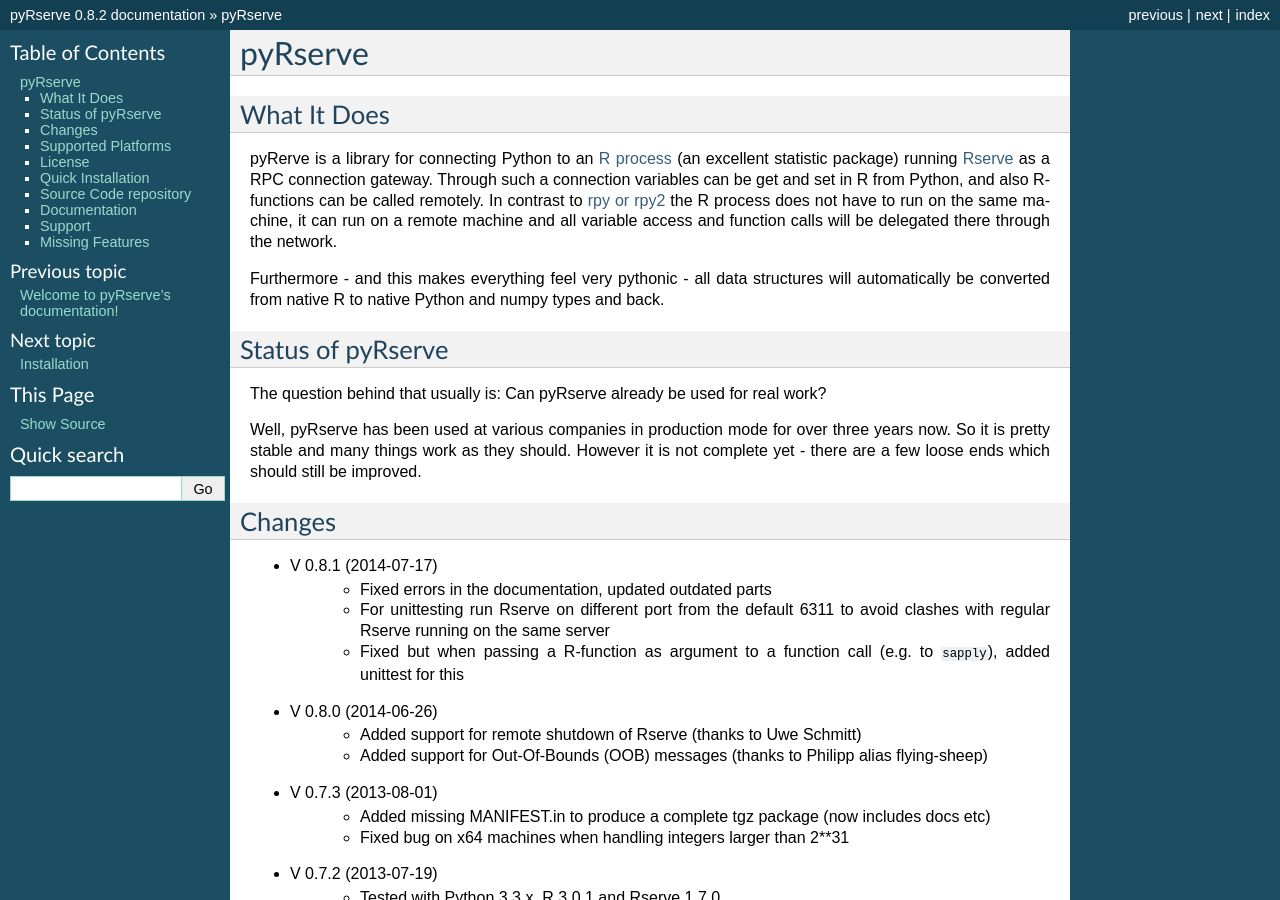
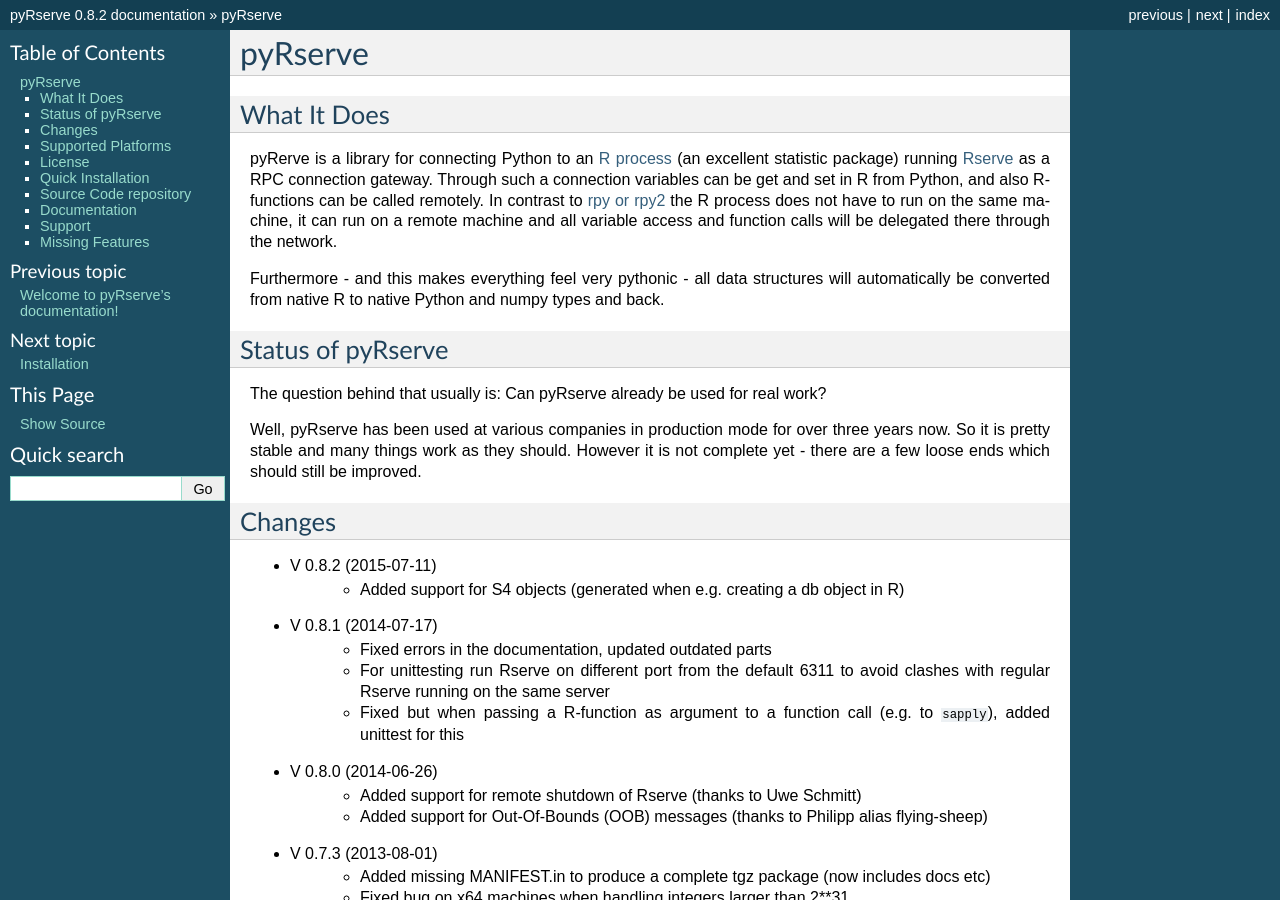
Before and after one commit to ralhei/pyRserve, a Sphinx documentation site: the page built from doc/intro.rst, in a window 1280 px wide and 900 px high. Built offline with Sphinx 7.4.7, drawn with Linux system fonts in a browser that asks for light colours; the version number is read from the project's files by our own code.

Commit message:
added change to changelog

```diff
--- a/doc/intro.rst
+++ b/doc/intro.rst
@@ -25,6 +25,9 @@
 
 Changes
 ----------------
+* V 0.8.2 (2015-07-11)
+    * Added support for S4 objects (generated when e.g. creating a db object in R)
+
 * V 0.8.1 (2014-07-17)
     * Fixed errors in the documentation, updated outdated parts
     * For unittesting run Rserve on different port from the default 6311 to
```
